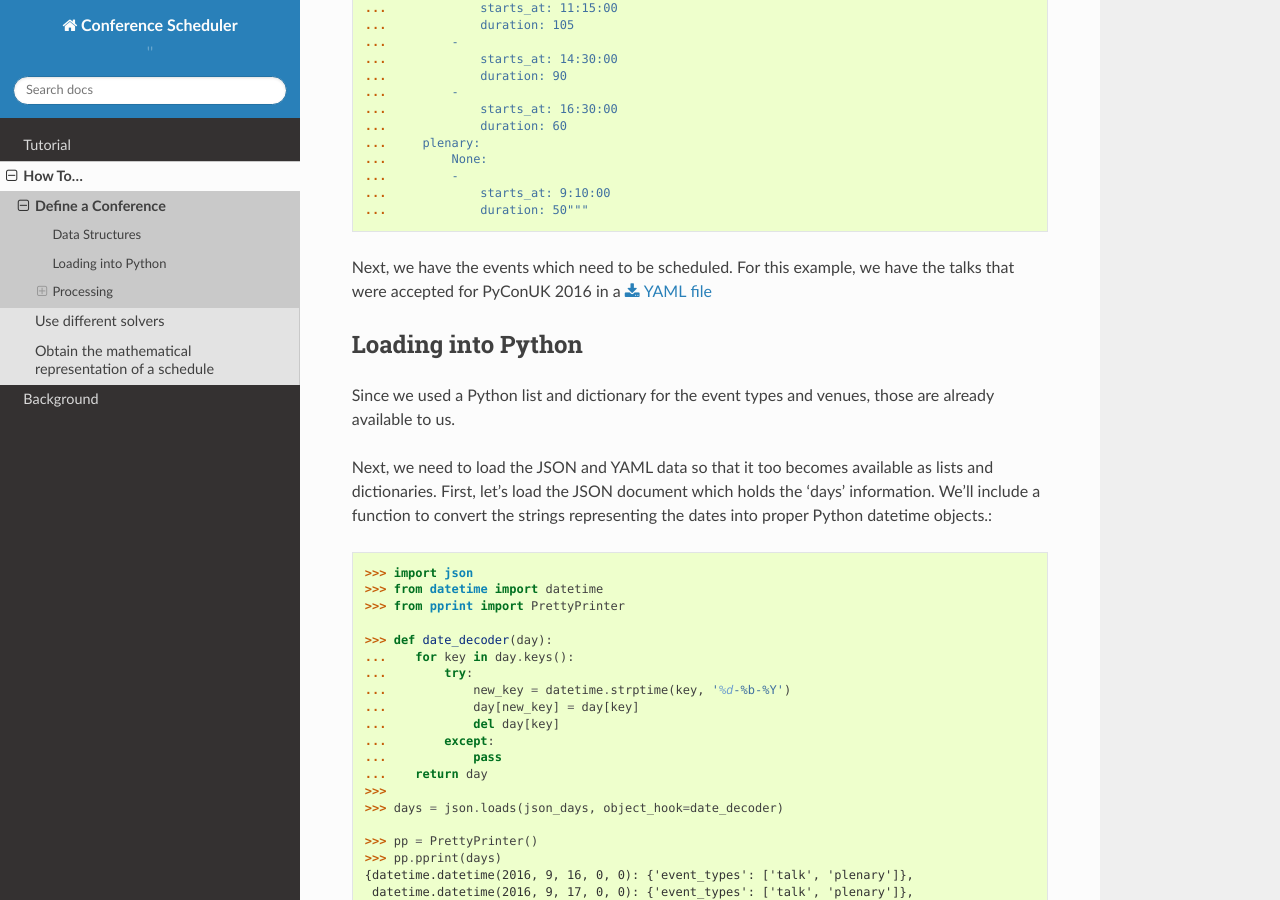
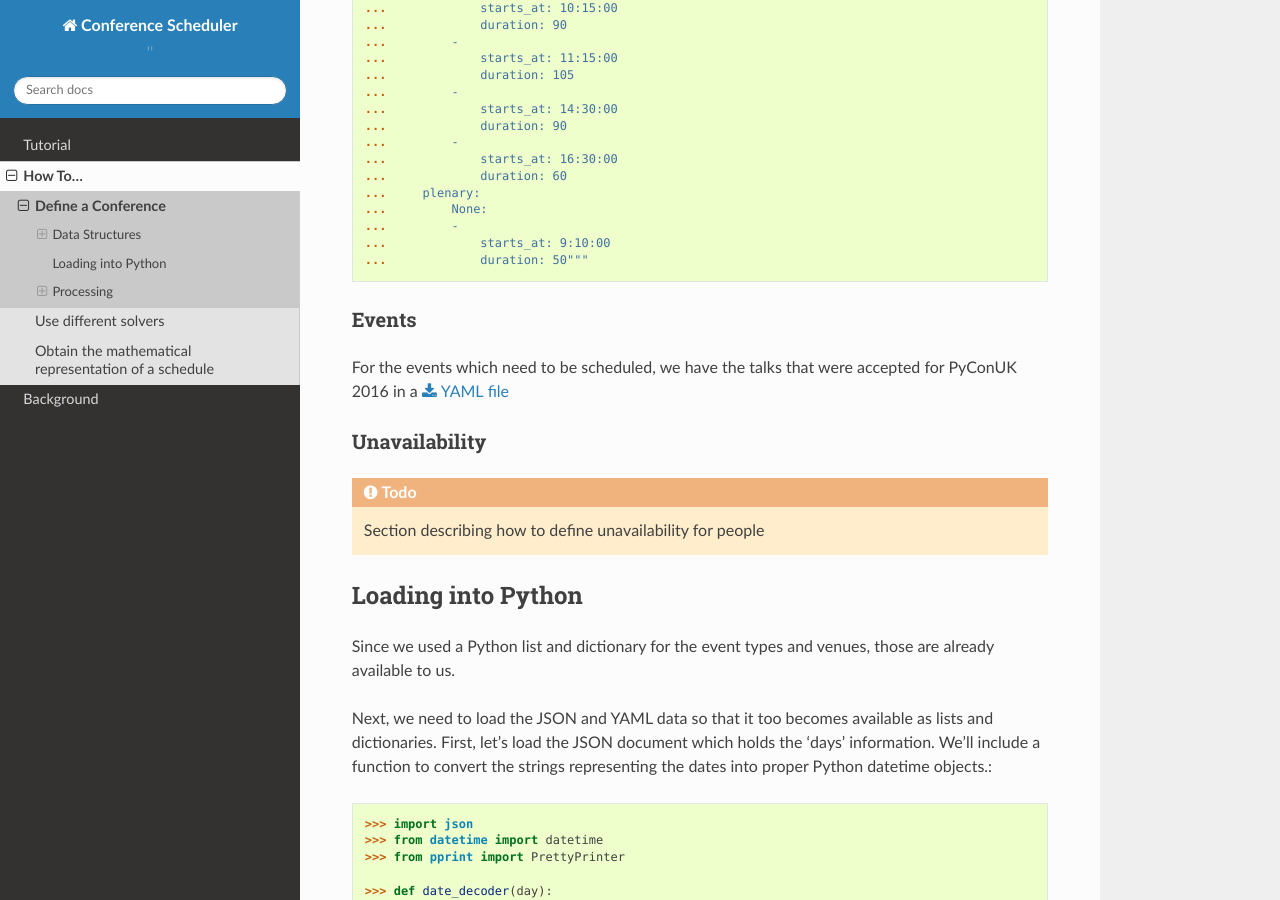
Before and after one commit to PyconUK/ConferenceScheduler, a Sphinx documentation site: the page built from docs/howto/define_a_conference.rst, in a window 1280 px wide and 900 px high, scrolled down 1850 px. Built offline with Sphinx 7.4.7 and the Read the Docs theme 2.0.0, drawn with Linux system fonts in a browser that asks for light colours.

Commit message:
[#44] Add ref labels and todo item

```diff
--- a/docs/conf.py
+++ b/docs/conf.py
@@ -32,6 +32,7 @@
 # ones.
 extensions = [
     'sphinx.ext.mathjax',
+    'sphinx.ext.todo'
 ]
 
 # Add any paths that contain templates here, relative to this directory.
@@ -114,7 +115,7 @@
 # keep_warnings = False
 
 # If true, `todo` and `todoList` produce output, else they produce nothing.
-todo_include_todos = False
+todo_include_todos = True
 
 
 # -- Options for HTML output ----------------------------------------------
--- a/docs/howto/define_a_conference.rst
+++ b/docs/howto/define_a_conference.rst
@@ -1,3 +1,5 @@
+.. _define_a_conference:
+
 Define a Conference
 ===================
 
@@ -102,9 +112,24 @@
     ...             starts_at: 9:10:00
     ...             duration: 50"""
 
-Next, we have the events which need to be scheduled. For this example, we have
-the talks that were accepted for PyConUK 2016 in a
-:download:`YAML file <pyconuk-2016-talks.yml>`
+.. _data_structures_events:
+
+Events
+******
+
+For the events which need to be scheduled, we have the talks that were accepted
+for PyConUK 2016 in a :download:`YAML file <pyconuk-2016-talks.yml>`
+
+
+.. _data_structures_unavailability:
+
+Unavailability
+**************
+
+.. todo:: Section describing how to define unavailability for people
+
+
+.. _loading:
 
 Loading into Python
 -------------------
@@ -239,6 +269,8 @@
      Slot(venue='Assembly Room', starts_at=datetime.datetime(2016, 9, 16, 12, 30), duration=30, capacity=500, session='2016-09-16 afternoon'),
      Slot(venue='Assembly Room', starts_at=datetime.datetime(2016, 9, 16, 14, 30), duration=30, capacity=500, session='2016-09-16 afternoon')]
 
+.. _processing_events:
+
 Events
 ******
 
```
Also changed, not shown: other parts of docs/howto/define_a_conference.rst (+13 -0 lines).
